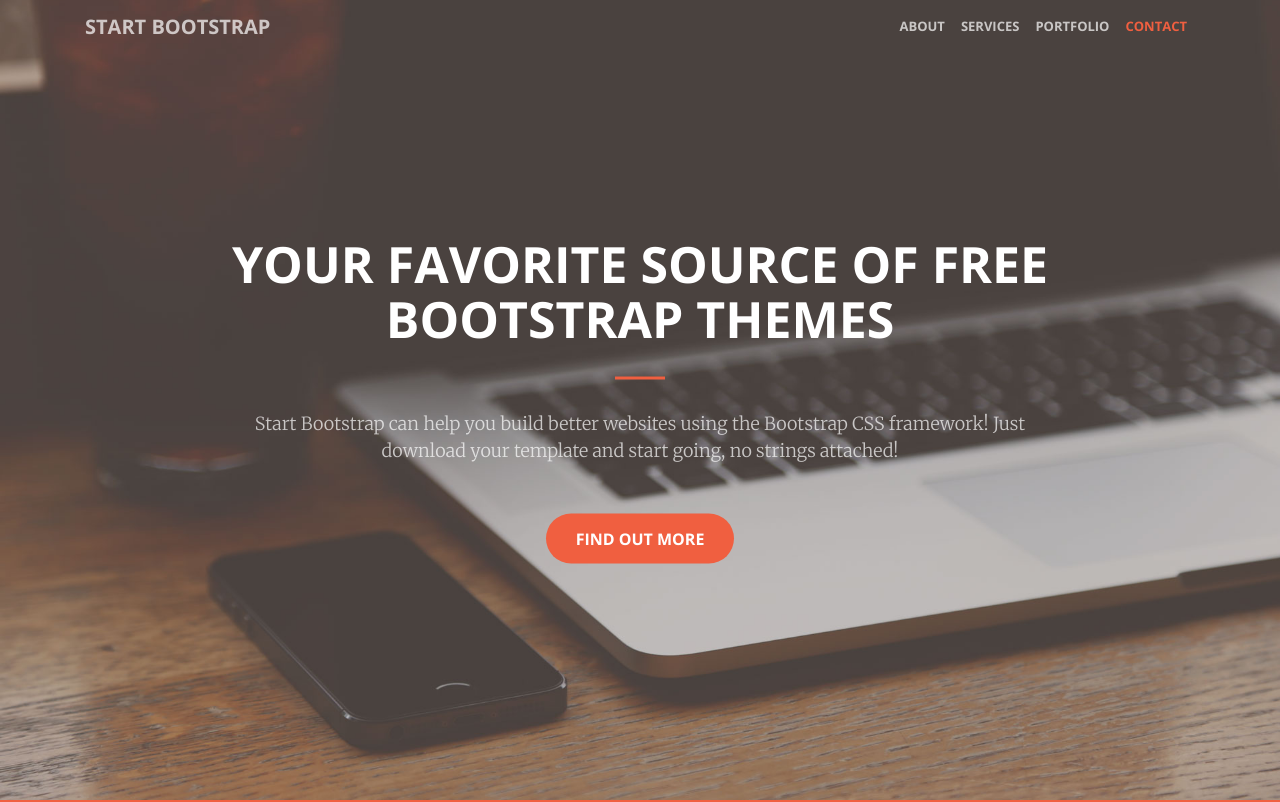
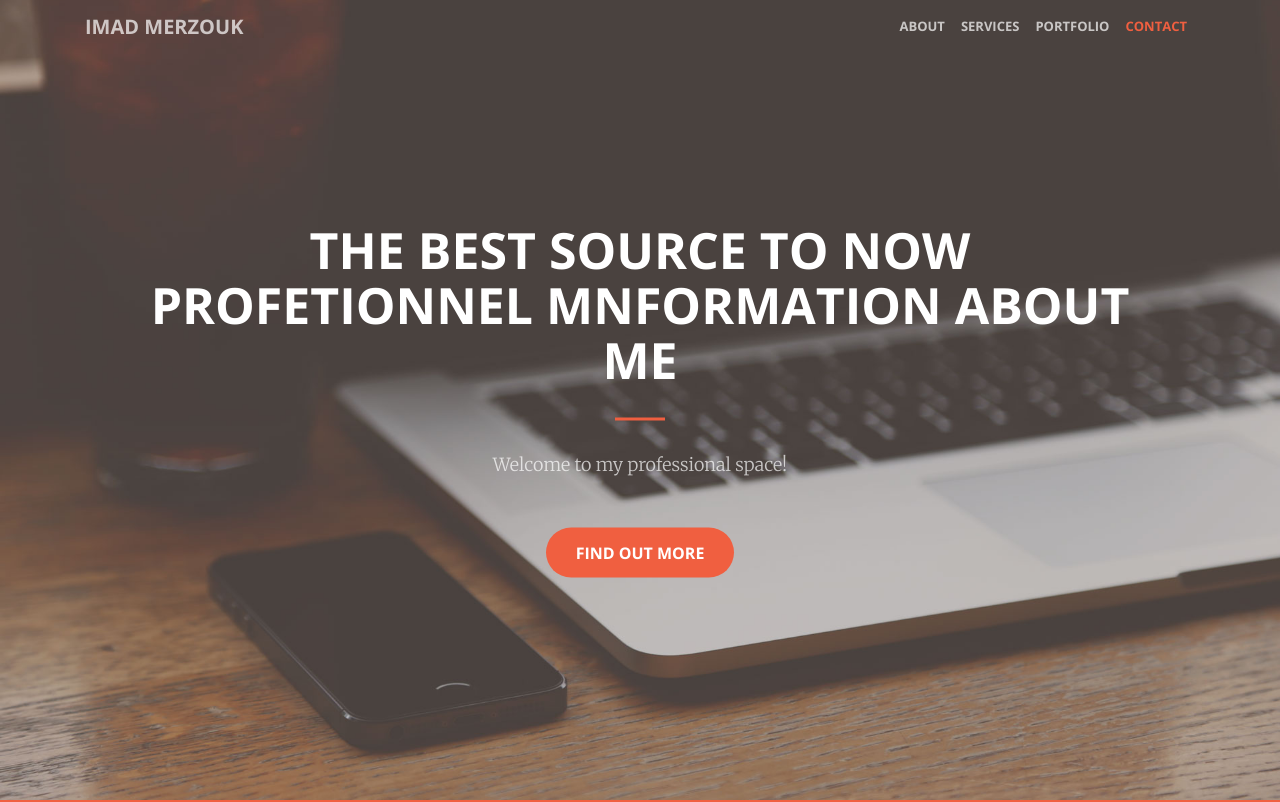
Before and after one commit to imadyacine/imadyaci.github.io, a website: page index.html in a window 1280 px wide. Shown: the top 802 px of the page. Drawn offline with nearby package versions, Linux system fonts and the light colour scheme.

Commit message:
Portfolio personalizing

```diff
--- a/index.html
+++ b/index.html
@@ -47,7 +47,7 @@
             <span class="navbar-toggler-icon"></span>
         </button>
         <div class="container">
-            <a class="navbar-brand page-scroll" href="#page-top">Start Bootstrap</a>
+            <a class="navbar-brand page-scroll" href="#page-top">Imad Merzouk</a>
             <div class="collapse navbar-collapse" id="navbarExample">
                 <ul class="navbar-nav ml-auto">
                     <li class="nav-item">
@@ -70,9 +70,9 @@
     <header>
         <div class="header-content">
             <div class="header-content-inner">
-                <h1 id="homeHeading">Your Favorite Source of Free Bootstrap Themes</h1>
+                <h1 id="homeHeading">The best Source To now profetionnel mnformation about me</h1>
                 <hr>
-                <p>Start Bootstrap can help you build better websites using the Bootstrap CSS framework! Just download your template and start going, no strings attached!</p>
+                <p>Welcome to my professional space!</p>
                 <a href="#about" class="btn btn-primary btn-xl page-scroll">Find Out More</a>
             </div>
         </div>
@@ -246,7 +246,7 @@
                 <div class="col-lg-8 offset-lg-2 text-center">
                     <h2 class="section-heading">Let's Get In Touch!</h2>
                     <hr class="primary">
-                    <p>If you need more informations about me, give me a call or send me an email and i will get back to you as soon as possible!</p>
+                    <p>If you need more informations about me, you can call me or send me email, I'm available to answer any time!</p>
                 </div>
                 <div class="col-lg-4 offset-lg-2 text-center">
                     <i class="fa fa-phone fa-3x sr-contact"></i>
```
